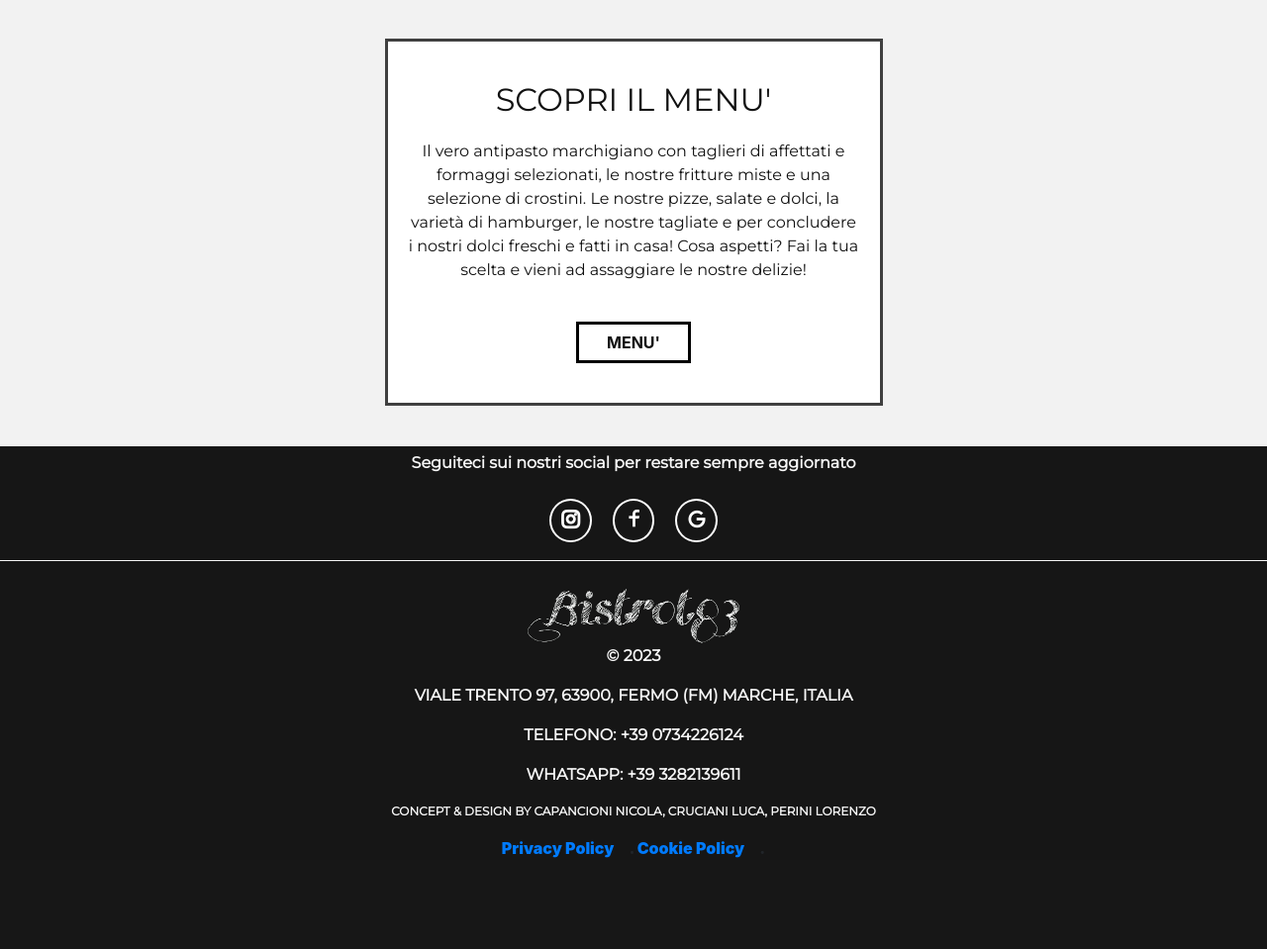
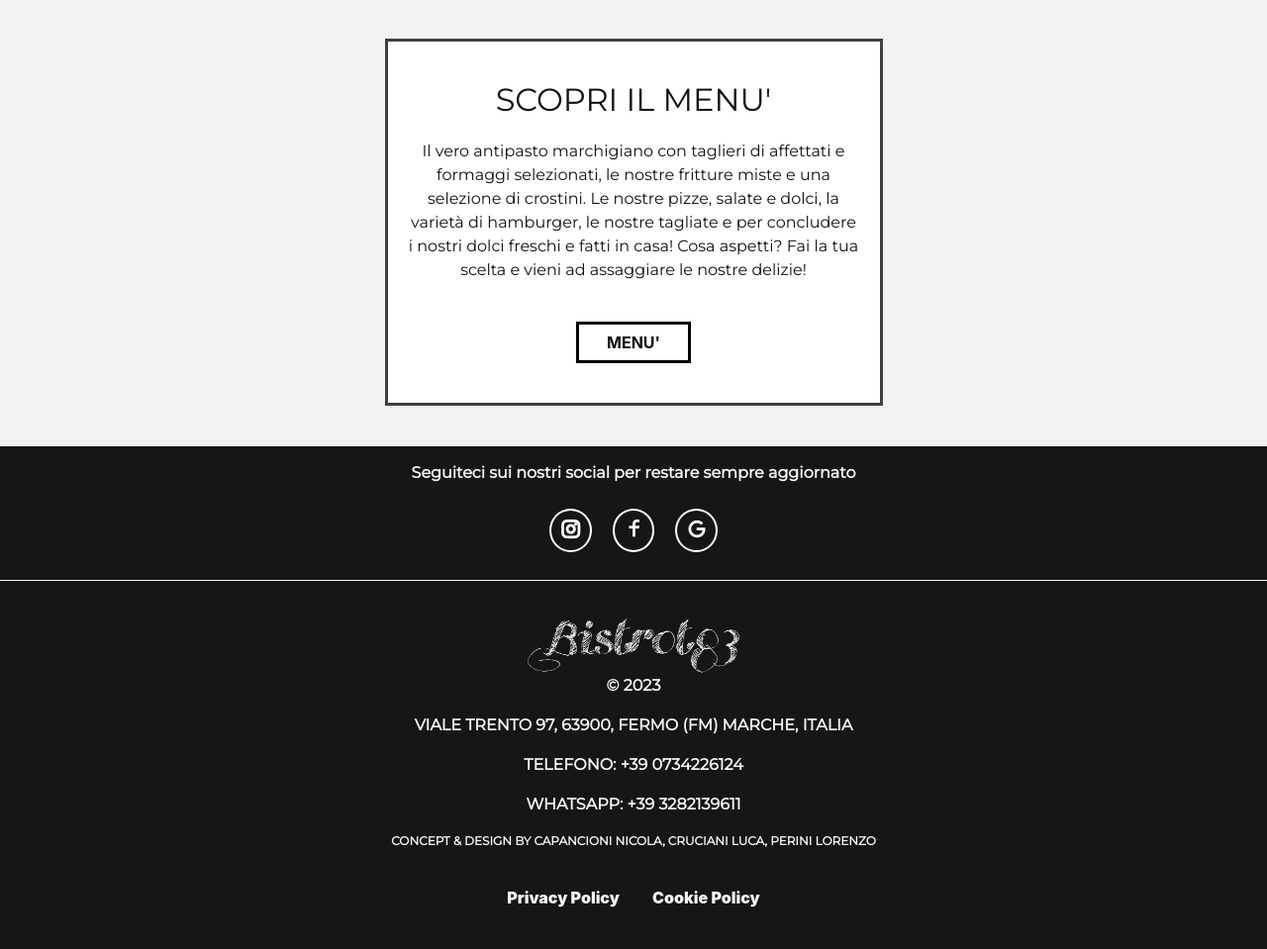
Before and after one commit to cruccc/bistrot, a PHP site: page / in a window 1280 px wide. Shown: the part 586-1545 px from the top of the page at 99% size. Before the commit the page ends 1453 px from the top, so only its background shows below. Run offline with PHP 8.4, Linux system fonts and the light colour scheme.

Commit message:
fix icone, colore policies, click to call

```diff
--- a/footer.css
+++ b/footer.css
@@ -26,7 +26,7 @@
 	display: flex;
 	width: 40px;
 	height: 40px;
-	text-decoration: none;
+	text-decoration: none !important;
 	font-size: 22px;
 	color: #fff;
 	border-radius: 50%;
@@ -36,6 +36,7 @@
 }
 .icon:hover {
 	outline-offset: 4px;
+	color: white !important;
 }
 .icon i {
 	margin: auto;
@@ -83,3 +84,7 @@
 		transform: rotate(-15deg);
 	}
 }
+
+footer > div {
+	padding: 10px;
+}
--- a/footer.html
+++ b/footer.html
@@ -1,17 +1,8 @@
-<!DOCTYPE html>
-<html>
-<head>
-  <!-- Remix icons -->
+<footer style="background-color:#161616; border-top: 1px solid #f7f7f7;">
 
-  <!-- Link to your stylesheet -->
-  <link rel="stylesheet" href="footer.css">
-  <link href="https://cdnjs.cloudflare.com/ajax/libs/font-awesome/4.7.0/css/font-awesome.min.css" rel="stylesheet">
-  <link href="https://cdn.jsdelivr.net/npm/remixicon@2.5.0/fonts/remixicon.css" rel="stylesheet">
-
-</head>
-<body>
-<footer style="background-color:#161616">
-  <p style="text-align: center; color: #f7f7f7; border-top: 1px solid #f7f7f7; padding-top: 5px">Seguiteci sui nostri social per restare sempre aggiornato</p>
+  <!--Social-->
+  <div style="padding-top: 15px; text-align: center;">
+    <p style="color: #f7f7f7;">Seguiteci sui nostri social per restare sempre aggiornato</p>
     <div class = "icons">
       <a href="#" class="icon icon--instagram">
         <i class="ri-instagram-line"></i>
@@ -26,21 +17,21 @@
         <i class="ri-google-line"></i>
       </a>
     </div>
-  <div class="contact-container" style="text-align: center; color: #f7f7f7; border-top: 1px solid #f7f7f7;"><br>
+  </div>
+
+  <!--Contatti-->
+  <div class="contact-container" style="text-align: center; border-top: 1px solid #f7f7f7;"><br>
     <img src="images/bistrot_logo.png" width="224" height="60"><br>
     <p style="color: #f7f7f7">© 2023</p>
     <p style="color: #f7f7f7">VIALE TRENTO 97, 63900, FERMO (FM) MARCHE, ITALIA</p>
-    <p style="color: #f7f7f7">TELEFONO: +39 0734226124</p>
+    <p><a href="tel:+390734226124" style="color: #f7f7f7">TELEFONO: +39 0734226124</a></p>
     <p style="color: #f7f7f7">WHATSAPP: +39 3282139611</p>
     <p style="color: #f7f7f7;font-size: 12px">CONCEPT & DESIGN BY CAPANCIONI NICOLA, CRUCIANI LUCA, PERINI LORENZO</p>
   </div>
 
-  <div class = "link-policy" style="text-align: center">
-    <a href="'#'" style="margin-right: 15px">Privacy Policy</a>.
-    <a href="'#'" style="margin-right: 15px;">Cookie Policy</a>.<br>
+  <!--Policies-->
+  <div class="link-policy" style="text-align: center; padding-bottom: 40px;">
+    <a href="#" style="margin: 0px 15px; color: #f7f7f7;">Privacy Policy</a>
+    <a href="#" style="margin: 0px 15px; color: #f7f7f7;">Cookie Policy</a>
   </div>
 </footer>
-
-
-</body>
-</html>
--- a/head.html
+++ b/head.html
@@ -1,8 +1,11 @@
 <link rel="stylesheet" href="style.css">
 <link rel="stylesheet" href="navbar.css">
 <link rel="stylesheet" href="footer.css">
-<link href='https://fonts.googleapis.com/css?family=Montserrat' rel='stylesheet'>
+<link rel='stylesheet' href='https://fonts.googleapis.com/css?family=Montserrat'>
 <meta charset="utf-8">
+<!--Icone-->
+<link rel="stylesheet" href="https://cdnjs.cloudflare.com/ajax/libs/font-awesome/4.7.0/css/font-awesome.min.css">
+<link rel="stylesheet" href="https://cdn.jsdelivr.net/npm/remixicon@2.5.0/fonts/remixicon.css">
 <!--Bootstrap-->
 <meta name="viewport" content="width=device-width, initial-scale=1">
 <link rel="stylesheet" href="https://cdn.jsdelivr.net/npm/bootstrap@4.6.2/dist/css/bootstrap.min.css">
```
Lines whose indentation alone changed are shown as unchanged.
